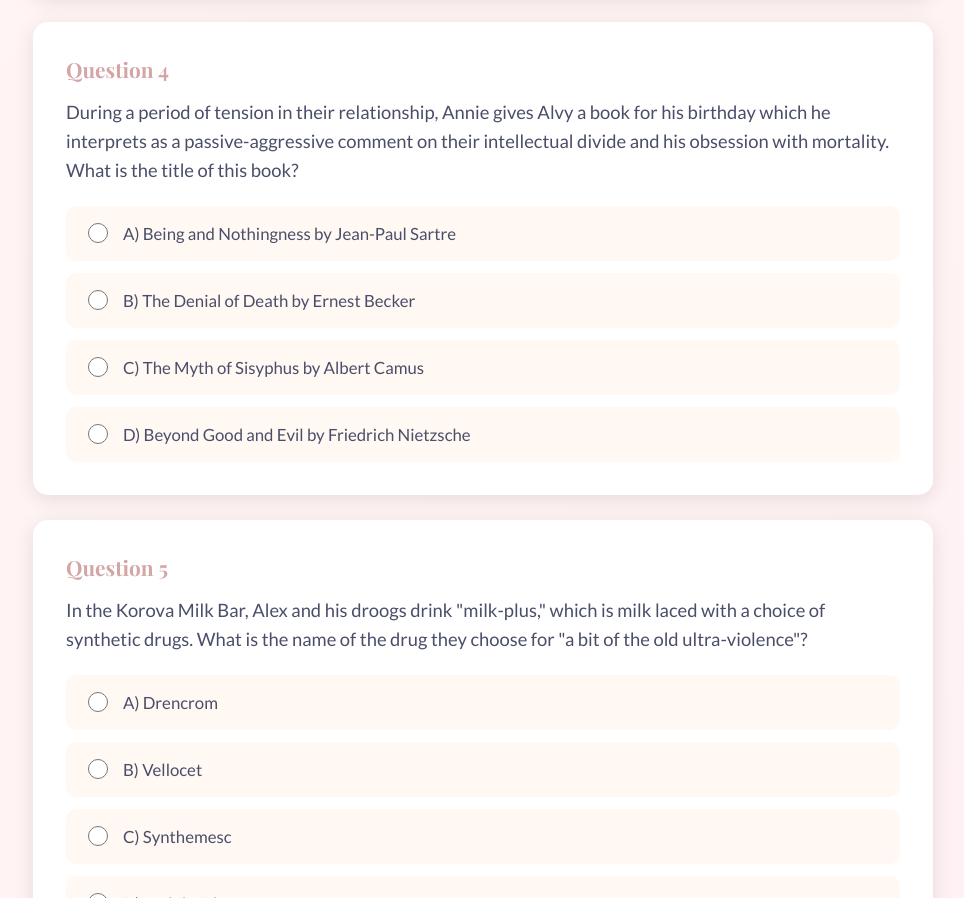
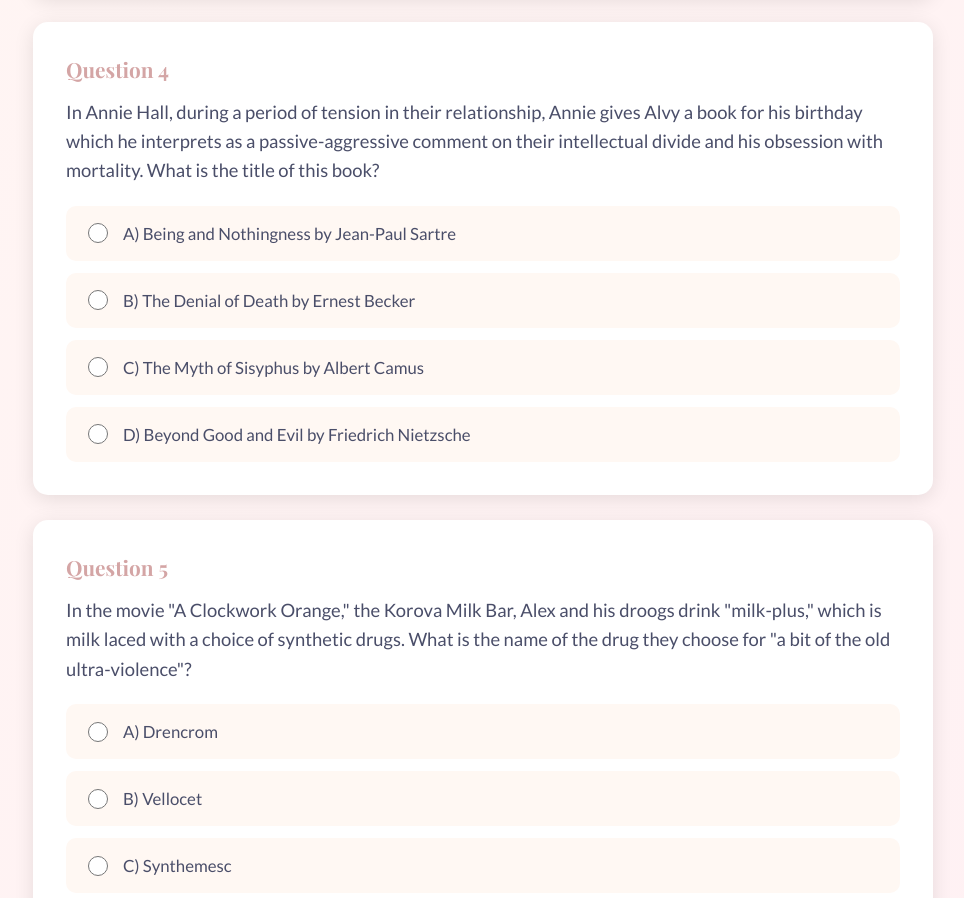
Before and after one commit to KDMessAround/Puzzles, a plain HTML site: page puzzle2.html in a window 1280 px wide. Shown: the part 1775-2673 px from the top of the page, without its empty margins (157-1121 px from the left). Drawn offline with nearby package versions, Linux system fonts and the light colour scheme.

Commit message:
Movie Trivia: Added movie titles for all qns

```diff
--- a/puzzle2.html
+++ b/puzzle2.html
@@ -93,7 +93,7 @@
 
             <div class="question-card" data-question="4" data-type="multiple">
                 <h3 class="question-number">Question 4</h3>
-                <p class="question-text">During a period of tension in their relationship, Annie gives Alvy a book for his birthday which he interprets as a passive-aggressive comment on their intellectual divide and his obsession with mortality. What is the title of this book?</p>
+                <p class="question-text">In Annie Hall, during a period of tension in their relationship, Annie gives Alvy a book for his birthday which he interprets as a passive-aggressive comment on their intellectual divide and his obsession with mortality. What is the title of this book?</p>
                 <div class="options">
                     <label class="option">
                         <input type="radio" name="q4" value="A">
@@ -116,7 +116,7 @@
 
             <div class="question-card" data-question="5" data-type="multiple">
                 <h3 class="question-number">Question 5</h3>
-                <p class="question-text">In the Korova Milk Bar, Alex and his droogs drink "milk-plus," which is milk laced with a choice of synthetic drugs. What is the name of the drug they choose for "a bit of the old ultra-violence"?</p>
+                <p class="question-text">In the movie "A Clockwork Orange," the Korova Milk Bar, Alex and his droogs drink "milk-plus," which is milk laced with a choice of synthetic drugs. What is the name of the drug they choose for "a bit of the old ultra-violence"?</p>
                 <div class="options">
                     <label class="option">
                         <input type="radio" name="q5" value="A">
@@ -188,7 +188,7 @@
 
         <div class="trivia-footer">
             <p id="errorMessage" class="error-message" style="display: none;">
-                Not quite right on some answers. Try again—you can always ask hubby for hints! ❤️
+                Not quite right on some answers. Try again—you can always ask hubby for some hints! ❤️
             </p>
             <button class="elegant-button" onclick="checkAnswers()">Submit Answers</button>
         </div>
```
